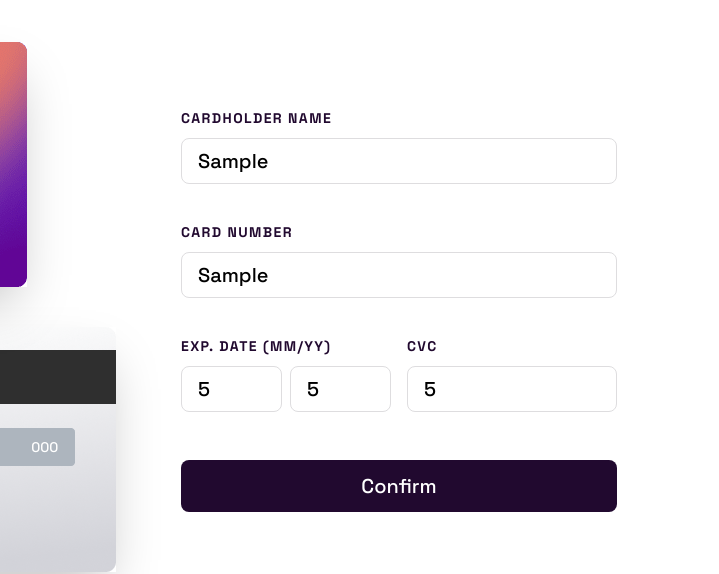
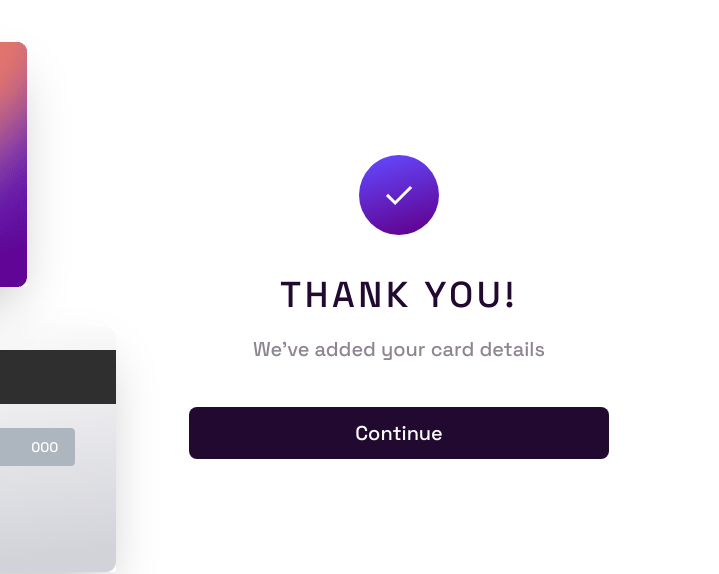
Before and after one commit to arshGoyalDev/interactive-card-details-form, a website: page index.html in a window 1280 px wide. Both pictures are taken after typing "Sample", "Sample", "5", "5", "5" into the empty fields and a click on the button "Confirm". Shown: the part 93-667 px from the top of the page, 561-1280 px from the left. Drawn offline with Linux system fonts and the light colour scheme.

Commit message:
added the func() to submit form

```diff
--- a/index.html
+++ b/index.html
@@ -188,6 +188,7 @@
 
       <div
         class="mt-[14vh] md:mt-[22vh] lg:mt-[24vh] xl:mt-0 p-8 hidden flex-col items-center gap-10 w-full max-w-[500px] mx-auto xl:max-w-fit"
+        id="thank-you-cont"
       >
         <img
           src="./images/icon-complete.svg"
--- a/js/script.js
+++ b/js/script.js
@@ -1,6 +1,7 @@
 // submit form
 
 const cardDetailsForm = document.querySelector("#card-details-form");
+const thankYouCont = document.querySelector("#thank-you-cont");
 
 let cardholderName = document.querySelector("#cardholder-name");
 let cardNumber = document.querySelector("#card-number");
@@ -11,7 +12,11 @@ let cvc = document.querySelector("#cvc");
 cardDetailsForm.addEventListener("submit", (e) => {
   e.preventDefault();
 
-  // checkErrorBlank();
+  cardDetailsForm.classList.add("hidden");
+  cardDetailsForm.classList.remove("flex");
+
+  thankYouCont.classList.remove("hidden");
+  thankYouCont.classList.add("flex");
 });
 
 // interactive inputs
@@ -30,18 +35,27 @@ let display = function (value, displayCont, defaultValue) {
   }
 };
 
+// cardholder name
+
 cardholderName.addEventListener("keyup", () => {
   display(cardholderName.value, cardholderNameDisplay, "Jane Appleseed");
 });
+
+// expiry date
+
 month.addEventListener("keyup", () => {
   display(month.value, monthDisplay, "00");
 });
 year.addEventListener("keyup", () => {
   display(year.value, yearDisplay, "00");
 });
+
+// cvc
 cvc.addEventListener("keyup", () => {
   display(cvc.value, cvcDisplay, "000");
 });
+
+// card number
 
 cardNumber.addEventListener("keyup", () => {
   Number(cardNumber.value.slice(0, 4)) === 0
```
